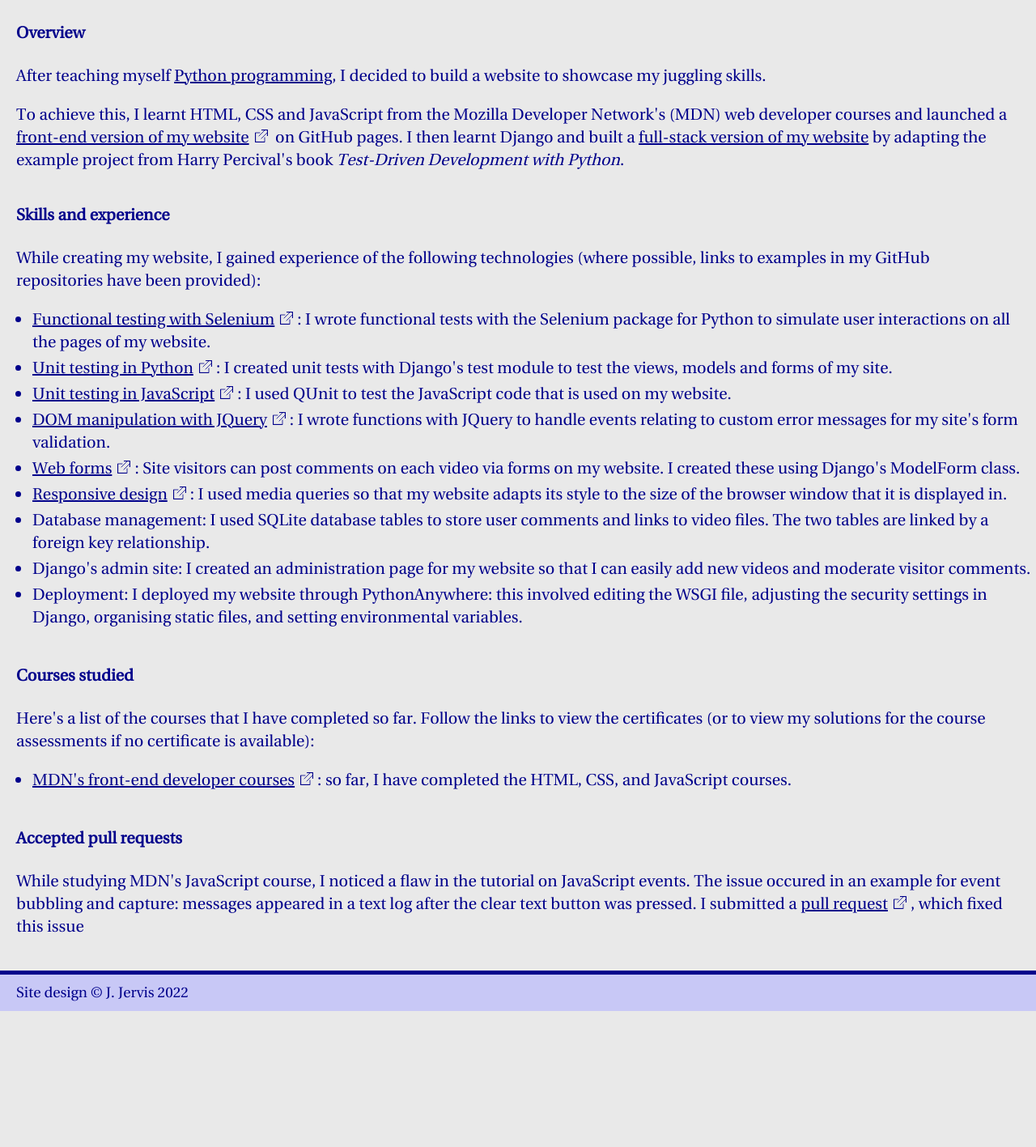
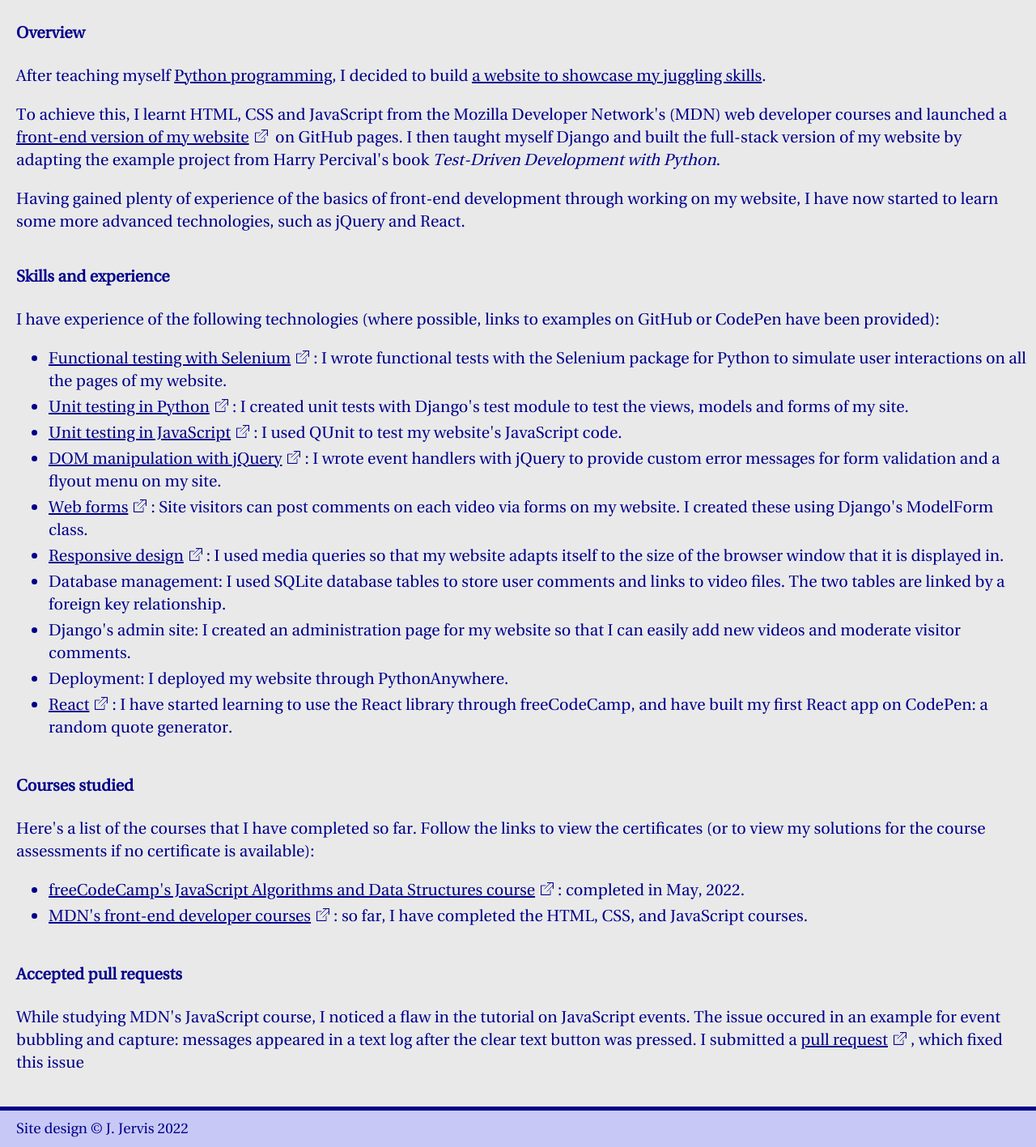
Before and after one commit to johnrjervis/django-juggling-website, a Django app: page /dev/web-development/ in a window 1280 px wide. Shown: the part 127-1544 px from the top of the page at 81% size. Before the commit the page ends 1376 px from the top, so only its background shows below. Run offline with Django 3.2, Linux system fonts and the light colour scheme.

Commit message:
Added content (incl. fCC cert) to the dev pages

```diff
--- a/dev/static/dev/style/style.css
+++ b/dev/static/dev/style/style.css
@@ -17,6 +17,10 @@ section:last-child {
 
 h1 {
   font-family: 'linguistics_proregular', 'times new roman', serif;
+}
+
+ul {
+  margin-left: 20px;
 }
 
 li {
--- a/dev/templates/dev/web_development.html
+++ b/dev/templates/dev/web_development.html
@@ -6,9 +6,11 @@
 
       <h2>Overview</h2>
 
-      <p>After teaching myself <a href="{% url 'dev:programming' %}">Python programming</a>, I decided to build a website to showcase my juggling skills.</p>
+      <p>After teaching myself <a href="{% url 'dev:programming' %}">Python programming</a>, I decided to build <a href="{% url 'vlog:index' %}" target="_blank">a website to showcase my juggling skills</a>.</p>
 
-      <p>To achieve this, I learnt HTML, CSS and JavaScript from the Mozilla Developer Network's (MDN) web developer courses and launched a <a href="https://johnrjervis.github.io/index.html" target="_blank">front-end version of my website<a> on GitHub pages. I then learnt Django and built a <a href="{% url 'vlog:index' %}" target="_blank">full-stack version of my website</a> by adapting the example project from Harry Percival's book <em>Test-Driven Development with Python</em>.</p>
+      <p>To achieve this, I learnt HTML, CSS and JavaScript from the Mozilla Developer Network's (MDN) web developer courses and launched a <a href="https://johnrjervis.github.io/index.html" target="_blank">front-end version of my website</a> on GitHub pages. I then taught myself Django and built the full-stack version of my website by adapting the example project from Harry Percival's book <em>Test-Driven Development with Python</em>.</p>
+
+      <p>Having gained plenty of experience of the basics of front-end development through working on my website, I have now started to learn some more advanced technologies, such as jQuery and React.</p>
 
     </section>
 
@@ -16,7 +18,7 @@
 
       <h2>Skills and experience</h2>
 
-      <p>While creating my website, I gained experience of the following technologies (where possible, links to examples in my GitHub repositories have been provided):<p>
+      <p>I have experience of the following technologies (where possible, links to examples on GitHub or CodePen have been provided):<p>
 
       <ul>
         <li>
@@ -29,11 +31,11 @@
         </li>
         <li>
           <a href="https://github.com/johnrjervis/django-juggling-website/tree/main/vlog/static/vlog/tests" target="_blank">Unit testing in JavaScript</a>:
-          I used QUnit to test the JavaScript code that is used on my website.
+          I used QUnit to test my website's JavaScript code.
         </li>
         <li>
-          <a href="https://github.com/johnrjervis/django-juggling-website/blob/main/vlog/static/vlog/scripts/vlog.js" target="_blank">DOM manipulation with JQuery</a>:
-          I wrote functions with JQuery to handle events relating to custom error messages for my site's form validation.
+          <a href="https://github.com/johnrjervis/django-juggling-website/blob/main/vlog/static/vlog/scripts/vlog.js" target="_blank">DOM manipulation with jQuery</a>:
+          I wrote event handlers with jQuery to provide custom error messages for form validation and a flyout menu on my site.
         </li>
         <li>
           <a href="https://github.com/johnrjervis/django-juggling-website/blob/main/vlog/forms.py" target="_blank">Web forms</a>:
@@ -41,7 +43,7 @@
         </li>
         <li>
           <a href="https://github.com/johnrjervis/django-juggling-website/blob/main/vlog/static/vlog/style/style.css" target="_blank">Responsive design</a>:
-          I used media queries so that my website adapts its style to the size of the browser window that it is displayed in.
+          I used media queries so that my website adapts itself to the size of the browser window that it is displayed in.
         </li>
         <li>
           Database management:
@@ -53,7 +55,11 @@
         </li>
         <li>
           Deployment:
-          I deployed my website through PythonAnywhere: this involved editing the WSGI file, adjusting the security settings in Django, organising static files, and setting environmental variables.
+          I deployed my website through PythonAnywhere.
+        </li>
+        <li>
+          <a href="https://codepen.io/johnrjervis/full/oNEjrEx" target="_blank">React</a>:
+          I have started learning to use the React library through freeCodeCamp, and have built my first React app on CodePen: a random quote generator.
         </li>
       </ul>
 
@@ -66,6 +72,9 @@
       <p>Here's a list of the courses that I have completed so far. Follow the links to view the certificates (or to view my solutions for the course assessments if no certificate is available):</p>
 
       <ul>
+        <li>
+          <a href="https://www.freecodecamp.org/certification/fcc0fbc4805-eec3-44d7-ba84-47ba79e4d279/javascript-algorithms-and-data-structures" target="_blank">freeCodeCamp's JavaScript Algorithms and Data Structures course<a>: completed in May, 2022.
+        </li>
         <li>
           <a href="https://johnrjervis.github.io/mdn-assessments/" target="_blank">MDN's front-end developer courses<a>: so far, I have completed the HTML, CSS, and JavaScript courses.
         </li>
```
Also changed, not shown: dev/templates/dev/programming.html (+8 -8 lines).
